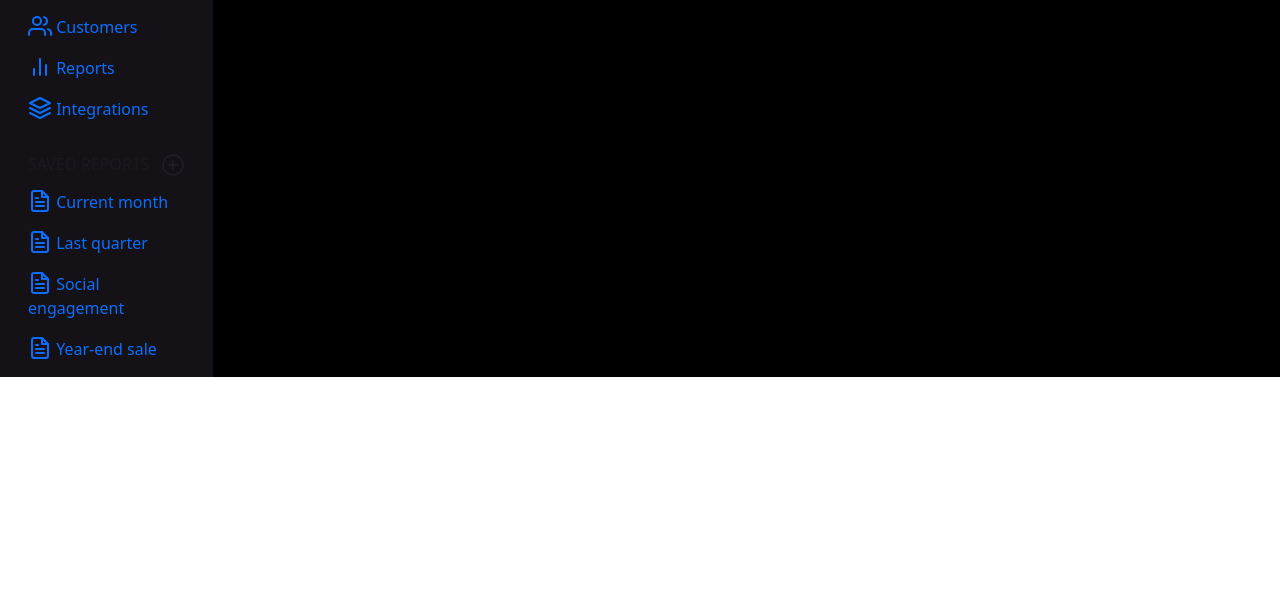
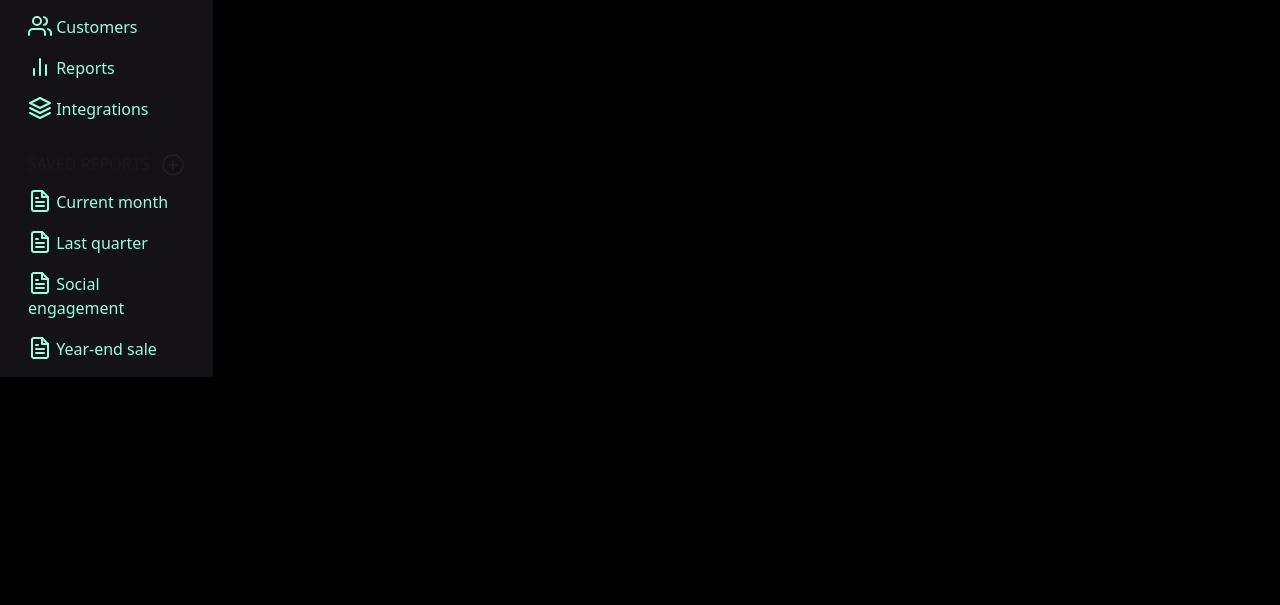
Before and after one commit to tonjetj/2022-semester-project, a website: page index.html in a window 1280 px wide. Shown: the part 195-800 px from the top of the page. Drawn offline with nearby package versions, Linux system fonts and the light colour scheme; files that its build step writes are made by us from their sources.

Commit message:
Updated variables styles

```diff
--- a/src/scss/_variables.scss
+++ b/src/scss/_variables.scss
@@ -29,7 +29,7 @@ $grays: (
 // fusv-enable
 
 // scss-docs-start color-variables
-$blue:    #0d6efd;
+$blue:    #98FFE1;
 $indigo:  #6610f2;
 $purple:  #6f42c1;
 $pink:    #d63384;
@@ -70,3 +70,12 @@ $light:         $white;
 $dark:          $gray-900;
 
 $input-placeholder-color:               $light;
+
+
+// Body
+//
+// Settings for the `<body>` element.
+
+$body-bg:            $black;
+
+$border-color:       $gray-800;
--- a/src/scss/components/_header.scss
+++ b/src/scss/components/_header.scss
@@ -1,3 +1,7 @@
 #search-input {
     color: white;
 }
+
+.navbar-brand {
+    max-width: 50px;
+}
```
